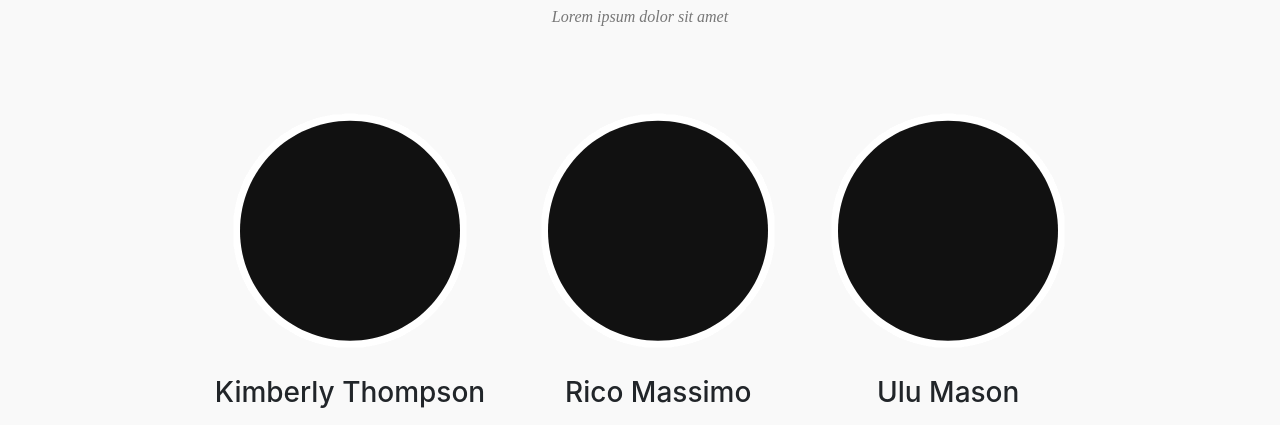
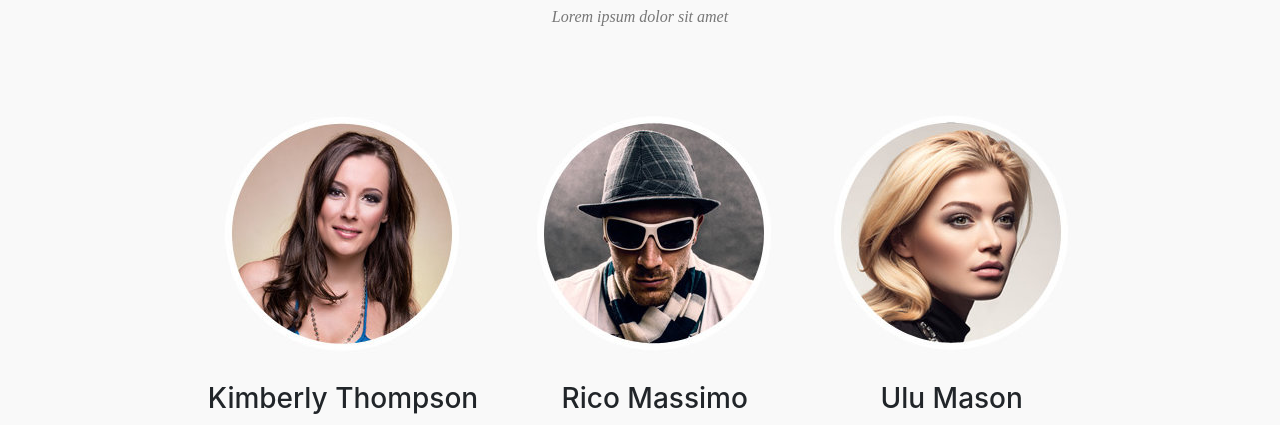
Before and after one commit to dwabe/landing-page, a website: page index.html in a window 1280 px wide. Shown: the part 3752-4177 px from the top of the page. Drawn offline with nearby package versions, Linux system fonts and the light colour scheme.

Commit message:
Add Our Team section photos

```diff
--- a/index.html
+++ b/index.html
@@ -177,7 +177,7 @@
 	</div>
 	<div class="container">
 		<div class="container-element">
-			<img src="images/team-photo.png" alt="e-commerce">
+			<img src="images/team1.jpg" alt="e-commerce">
 			<h3>Kimberly Thompson</h3>
 			<p>Marketer</p>
 			<i class="fab fa-twitter fa-2x"></i>
@@ -185,7 +185,7 @@
 			<i class="fab fa-pinterest-p fa-2x"></i>
 		</div>
 		<div class="container-element">
-			<img src="images/team-photo.png" alt="pc">
+			<img src="images/team2.jpg" alt="pc">
 			<h3>Rico Massimo</h3>
 			<p>Coder</p>
 			<i class="fab fa-twitter fa-2x"></i>
@@ -193,7 +193,7 @@
 			<i class="fab fa-google-plus-g fa-2x"></i>
 		</div>
 		<div class="container-element">
-			<img src="images/team-photo.png" alt="security">
+			<img src="images/team3.jpg" alt="security">
 			<h3>Ulu Mason</h3>
 			<p>Graphic Designer</p>
 			<i class="fab fa-twitter fa-2x"></i>
```
